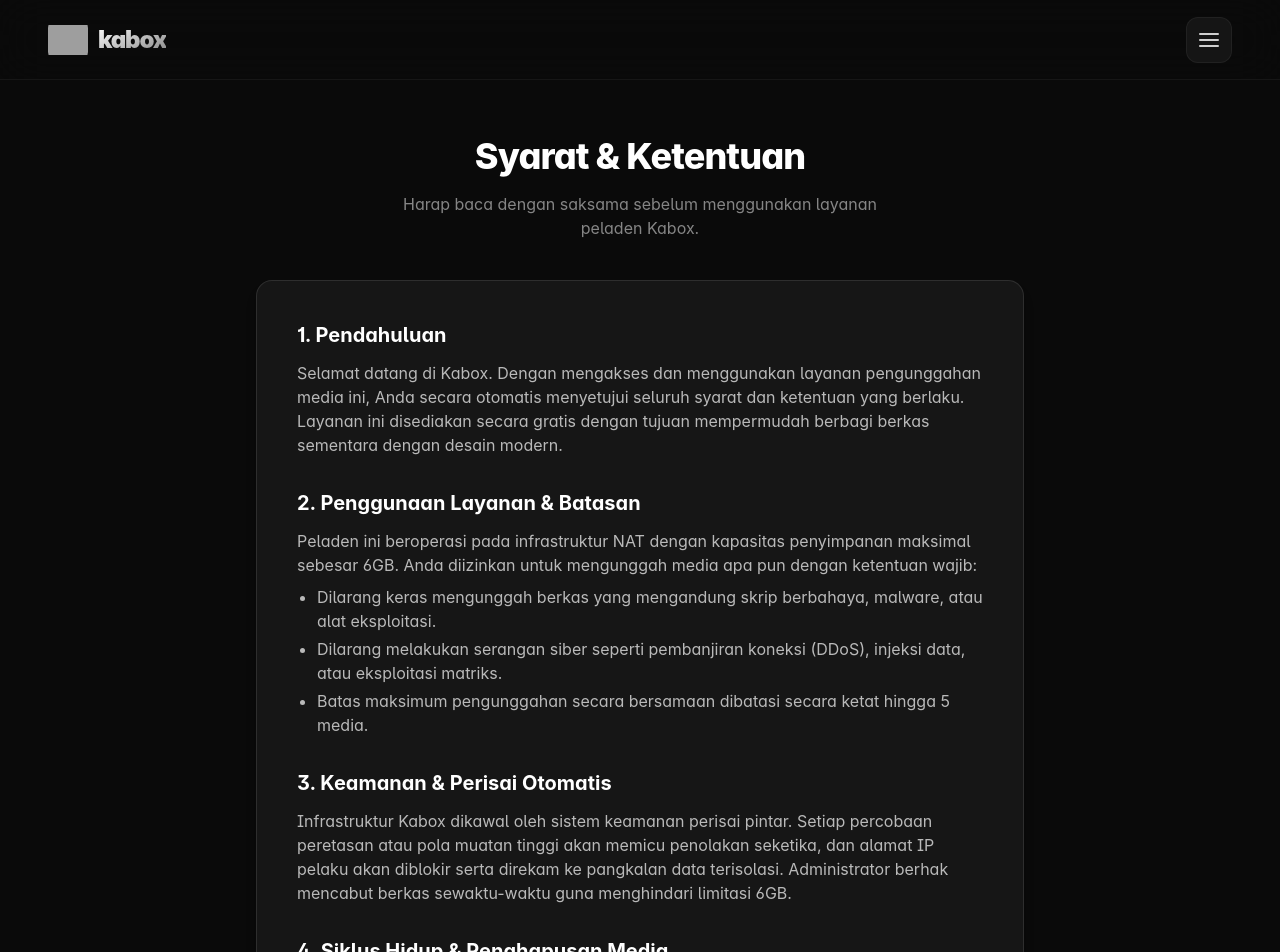
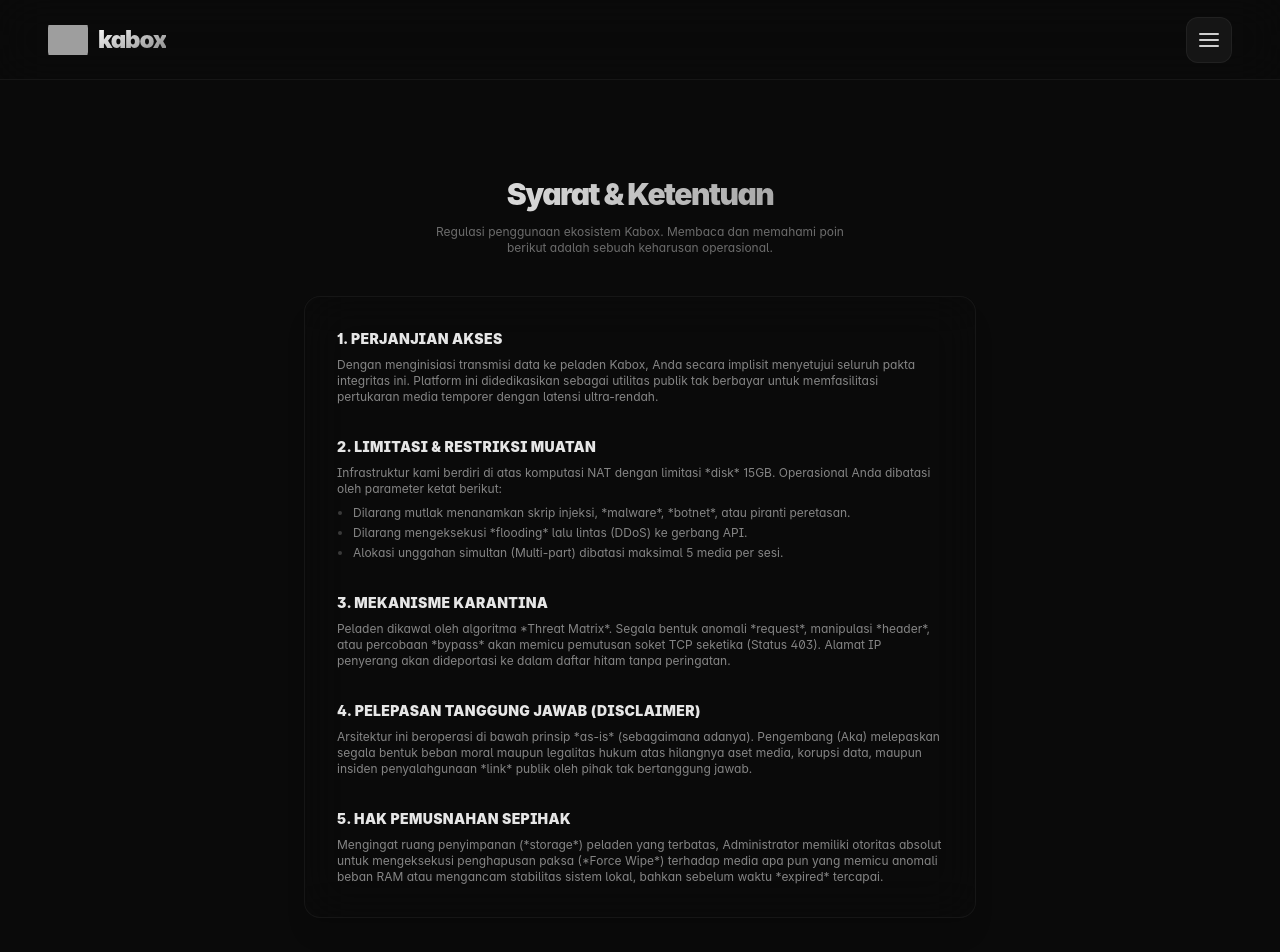
Before and after one commit to akaanakbaik/kaboxv8, a Next.js app: page /terms in a window 1280 px wide. Shown: the top 952 px of the page. Built offline with nearby package versions, Linux system fonts and the light colour scheme; grey boxes are pictures that could not be loaded.

Commit message:
Update page.js

```diff
--- a/app/terms/page.js
+++ b/app/terms/page.js
@@ -3,66 +3,41 @@ import { motion } from "framer-motion";
 
 export default function Terms() {
   return (
-    <div className="flex flex-col items-center justify-center min-h-[75vh] w-full pt-10">
-      <div className="text-center mb-10 px-4">
-        <h1 className="text-2xl md:text-4xl font-extrabold mb-4 tracking-tight">
-          Syarat & Ketentuan
-        </h1>
-        <p className="text-white/50 text-sm md:text-base max-w-lg mx-auto leading-relaxed">
-          Harap baca dengan saksama sebelum menggunakan layanan peladen Kabox.
-        </p>
+    <div className="flex flex-col items-center justify-start min-h-[80vh] w-full pt-20 px-4 md:px-6 relative">
+      <div className="text-center mb-8 md:mb-10 w-full max-w-2xl">
+        <h1 className="text-2xl md:text-3xl font-black mb-3 tracking-tighter text-transparent bg-clip-text bg-gradient-to-r from-white to-white/50">Syarat & Ketentuan</h1>
+        <p className="text-white/40 text-[10px] md:text-xs leading-relaxed max-w-md mx-auto">Regulasi penggunaan ekosistem Kabox. Membaca dan memahami poin berikut adalah sebuah keharusan operasional.</p>
       </div>
 
-      <motion.div
-        initial={{ opacity: 0, y: 20 }}
-        animate={{ opacity: 1, y: 0 }}
-        className="w-full max-w-3xl bg-soft border border-white/10 rounded-2xl p-6 md:p-10 shadow-lg text-sm md:text-base text-white/70 leading-relaxed space-y-8"
-      >
+      <motion.div initial={{ opacity: 0, y: 15 }} animate={{ opacity: 1, y: 0 }} className="w-full max-w-2xl bg-[#0a0a0a]/60 backdrop-blur-xl border border-white/5 rounded-2xl p-6 md:p-8 shadow-xl text-[10px] md:text-xs text-white/50 leading-loose space-y-6 md:space-y-8 mb-10">
         <section>
-          <h2 className="text-lg md:text-xl font-bold text-white mb-3">1. Pendahuluan</h2>
-          <p>
-            Selamat datang di Kabox. Dengan mengakses dan menggunakan layanan pengunggahan media ini, Anda secara otomatis menyetujui seluruh syarat dan ketentuan yang berlaku. Layanan ini disediakan secara gratis dengan tujuan mempermudah berbagi berkas sementara dengan desain modern.
-          </p>
+          <h2 className="text-xs md:text-sm font-black text-white/90 mb-2 tracking-wide uppercase">1. Perjanjian Akses</h2>
+          <p>Dengan menginisiasi transmisi data ke peladen Kabox, Anda secara implisit menyetujui seluruh pakta integritas ini. Platform ini didedikasikan sebagai utilitas publik tak berbayar untuk memfasilitasi pertukaran media temporer dengan latensi ultra-rendah.</p>
         </section>
 
         <section>
-          <h2 className="text-lg md:text-xl font-bold text-white mb-3">2. Penggunaan Layanan & Batasan</h2>
-          <p className="mb-2">
-            Peladen ini beroperasi pada infrastruktur NAT dengan kapasitas penyimpanan maksimal sebesar 6GB. Anda diizinkan untuk mengunggah media apa pun dengan ketentuan wajib:
-          </p>
-          <ul className="list-disc pl-5 space-y-1">
-            <li>Dilarang keras mengunggah berkas yang mengandung skrip berbahaya, malware, atau alat eksploitasi.</li>
-            <li>Dilarang melakukan serangan siber seperti pembanjiran koneksi (DDoS), injeksi data, atau eksploitasi matriks.</li>
-            <li>Batas maksimum pengunggahan secara bersamaan dibatasi secara ketat hingga 5 media.</li>
+          <h2 className="text-xs md:text-sm font-black text-white/90 mb-2 tracking-wide uppercase">2. Limitasi & Restriksi Muatan</h2>
+          <p className="mb-2">Infrastruktur kami berdiri di atas komputasi NAT dengan limitasi *disk* 15GB. Operasional Anda dibatasi oleh parameter ketat berikut:</p>
+          <ul className="list-disc pl-4 space-y-1 marker:text-white/20">
+            <li>Dilarang mutlak menanamkan skrip injeksi, *malware*, *botnet*, atau piranti peretasan.</li>
+            <li>Dilarang mengeksekusi *flooding* lalu lintas (DDoS) ke gerbang API.</li>
+            <li>Alokasi unggahan simultan (Multi-part) dibatasi maksimal 5 media per sesi.</li>
           </ul>
         </section>
 
         <section>
-          <h2 className="text-lg md:text-xl font-bold text-white mb-3">3. Keamanan & Perisai Otomatis</h2>
-          <p>
-            Infrastruktur Kabox dikawal oleh sistem keamanan perisai pintar. Setiap percobaan peretasan atau pola muatan tinggi akan memicu penolakan seketika, dan alamat IP pelaku akan diblokir serta direkam ke pangkalan data terisolasi. Administrator berhak mencabut berkas sewaktu-waktu guna menghindari limitasi 6GB.
-          </p>
+          <h2 className="text-xs md:text-sm font-black text-white/90 mb-2 tracking-wide uppercase">3. Mekanisme Karantina</h2>
+          <p>Peladen dikawal oleh algoritma *Threat Matrix*. Segala bentuk anomali *request*, manipulasi *header*, atau percobaan *bypass* akan memicu pemutusan soket TCP seketika (Status 403). Alamat IP penyerang akan dideportasi ke dalam daftar hitam tanpa peringatan.</p>
         </section>
 
         <section>
-          <h2 className="text-lg md:text-xl font-bold text-white mb-3">4. Siklus Hidup & Penghapusan Media</h2>
-          <p>
-            Pengguna diwajibkan untuk menentukan tenggat waktu kedaluwarsa berkas pada modul kontrol. Sistem perampingan pangkalan data otomatis (Cron Cleanup) akan secara independen memusnahkan seluruh berkas fisik beserta rujukan URL ketika tenggat waktu habis tanpa dapat dipulihkan kembali.
-          </p>
+          <h2 className="text-xs md:text-sm font-black text-white/90 mb-2 tracking-wide uppercase">4. Pelepasan Tanggung Jawab (Disclaimer)</h2>
+          <p>Arsitektur ini beroperasi di bawah prinsip *as-is* (sebagaimana adanya). Pengembang (Aka) melepaskan segala bentuk beban moral maupun legalitas hukum atas hilangnya aset media, korupsi data, maupun insiden penyalahgunaan *link* publik oleh pihak tak bertanggung jawab.</p>
         </section>
 
         <section>
-          <h2 className="text-lg md:text-xl font-bold text-white mb-3">5. Penolakan Tanggung Jawab Secara Hukum</h2>
-          <p>
-            Keseluruhan sistem ini beroperasi murni dengan asas utilitas gratis. Pembuat kode (Aka) beserta layanan infrastruktur tidak menjamin perlindungan absolut atas berkas yang diunggah. Kami terlepas dari segala tuntutan hukum yang timbul atas hilangnya media berharga maupun penyalahgunaan platform.
-          </p>
-        </section>
-
-        <section>
-          <h2 className="text-lg md:text-xl font-bold text-white mb-3">6. Pemulihan Akses (Banding)</h2>
-          <p>
-            Apabila Anda menerima indikator bahaya dari sistem pemblokir kami karena ketidaksengajaan pola interaksi, silakan buka menu permohonan dengan menghubungi staf Administrator melalui modul antarmuka Telegram di area pijakan (Footer) situs.
-          </p>
+          <h2 className="text-xs md:text-sm font-black text-white/90 mb-2 tracking-wide uppercase">5. Hak Pemusnahan Sepihak</h2>
+          <p>Mengingat ruang penyimpanan (*storage*) peladen yang terbatas, Administrator memiliki otoritas absolut untuk mengeksekusi penghapusan paksa (*Force Wipe*) terhadap media apa pun yang memicu anomali beban RAM atau mengancam stabilitas sistem lokal, bahkan sebelum waktu *expired* tercapai.</p>
         </section>
       </motion.div>
     </div>
```
